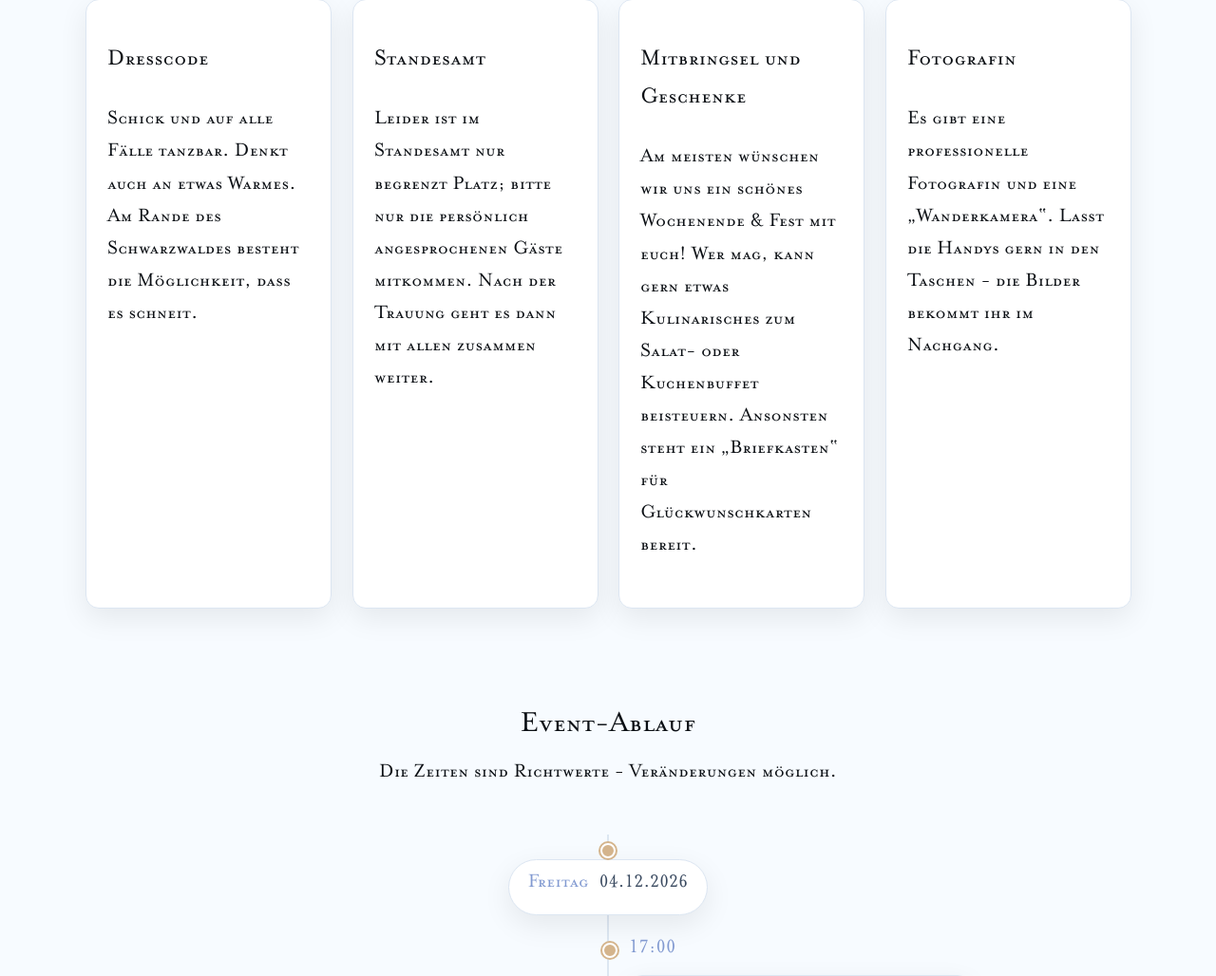
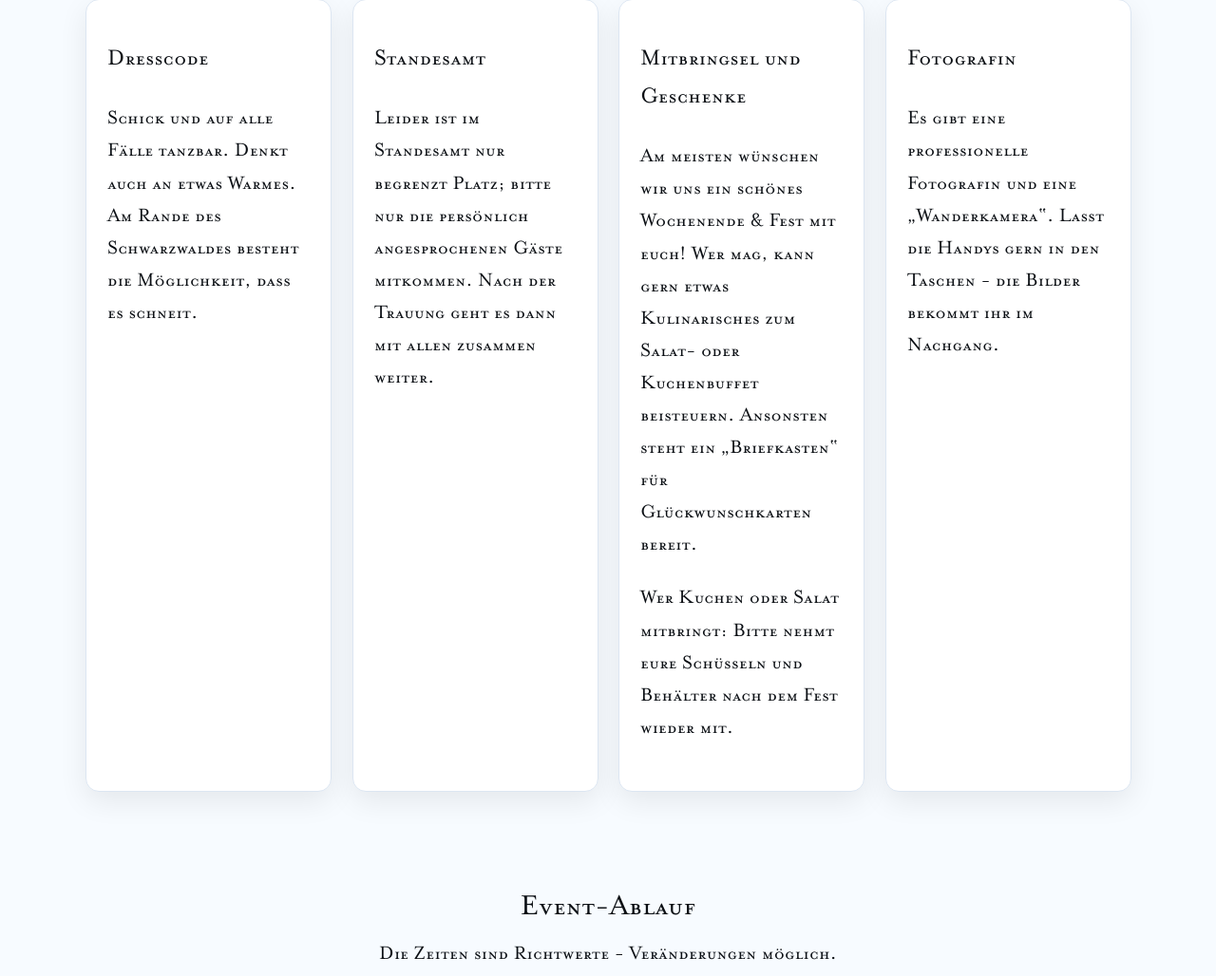
Before and after one commit to philippwirtz/Winterhochzeit, a Flask app: page / in a window 1280 px wide. Shown: the part 1458-2486 px from the top of the page at 95% size. Run offline with Flask 3, Linux system fonts and the light colour scheme; the visitor is signed in with stand-in values (Sample User, id 1); some libraries are stand-ins or nearby versions.

Commit message:
Info: Hinweis, Schüsseln und Behälter wieder mitzunehmen
Co-Authored-By: Claude Sonnet 5.5 <noreply@anthropic.com>

```diff
--- a/templates/index.html
+++ b/templates/index.html
@@ -67,6 +67,10 @@
                     Am meisten wünschen wir uns ein schönes Wochenende & Fest mit euch!
                     Wer mag, kann gern etwas Kulinarisches zum Salat- oder Kuchenbuffet beisteuern.
                     Ansonsten steht ein „Briefkasten“ für Glückwunschkarten bereit.
+                </p>
+                <p>
+                    Wer Kuchen oder Salat mitbringt: Bitte nehmt eure Schüsseln und Behälter nach dem Fest
+                    wieder mit.
                 </p>
             </article>
             <article class="feature">
```
